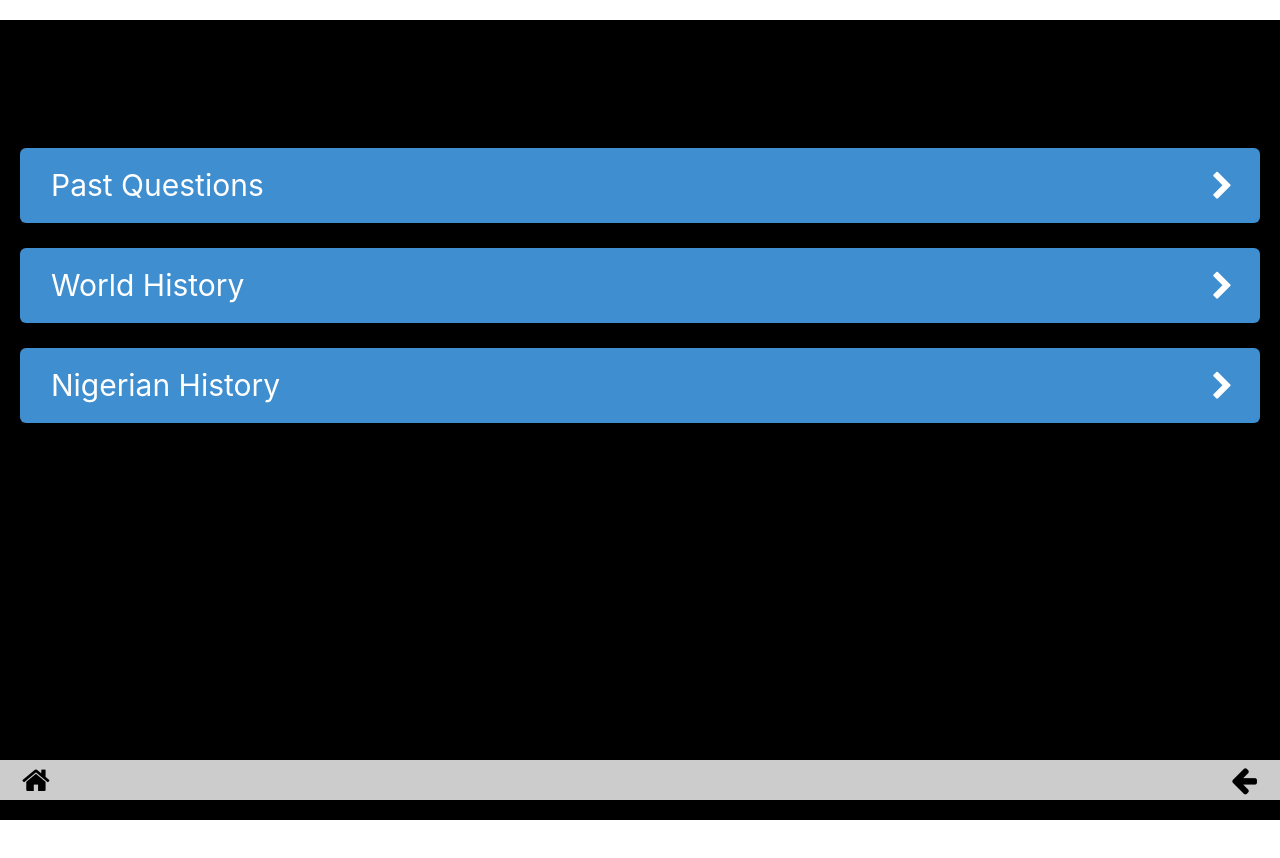
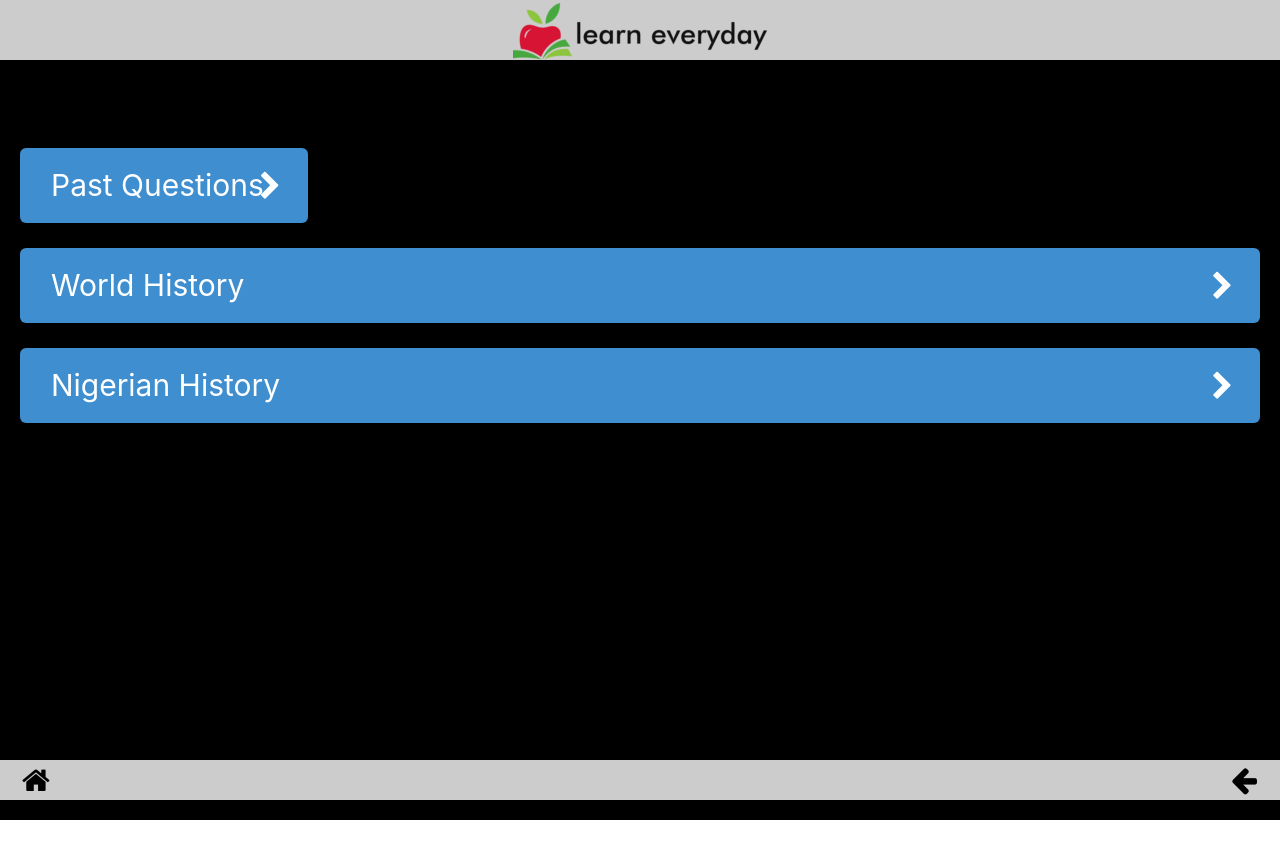
Before and after one commit to chidexebere/learn-everyday, a React (Create React App) app: page / in a window 1280 px wide. Shown: the top 858 px of the page. Built offline with nearby package versions, Linux system fonts and the light colour scheme.

Commit message:
Add link routes with react router

```diff
--- a/src/pages/home.js
+++ b/src/pages/home.js
@@ -1,15 +1,26 @@
 import React from "react";
+import { Link } from "react-router-dom";
+
 import Button from "../elements/Button";
 import Icon from "../elements/Icon";
+import Header from "../layout/Header";
+import Logo from "../components/Logo";
 
-const Home = () => {
+const Home = (props) => {
+	console.log(props);
 	return (
 		<div className="home">
+			<Header type="default">
+				<Logo />
+			</Header>
+
 			<h2 className="home__title">Select Quiz</h2>
 			<div className="buttons">
-				<Button text="Past Questions" type="buttonTitle">
-					<Icon fontType="fa fa-chevron-right" />
-				</Button>
+				<Link to="/list">
+					<Button text="Past Questions" type="buttonTitle">
+						<Icon fontType="fa fa-chevron-right" />
+					</Button>
+				</Link>
 				<Button text="World History" type="buttonTitle">
 					<Icon fontType="fa fa-chevron-right" />
 				</Button>
```
